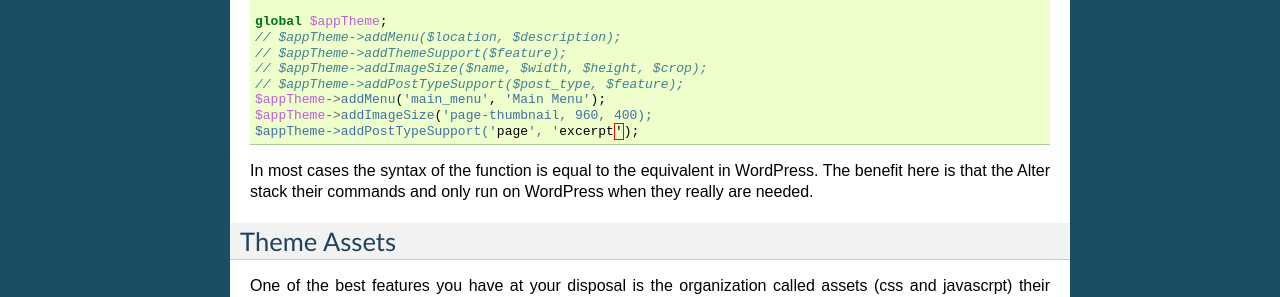
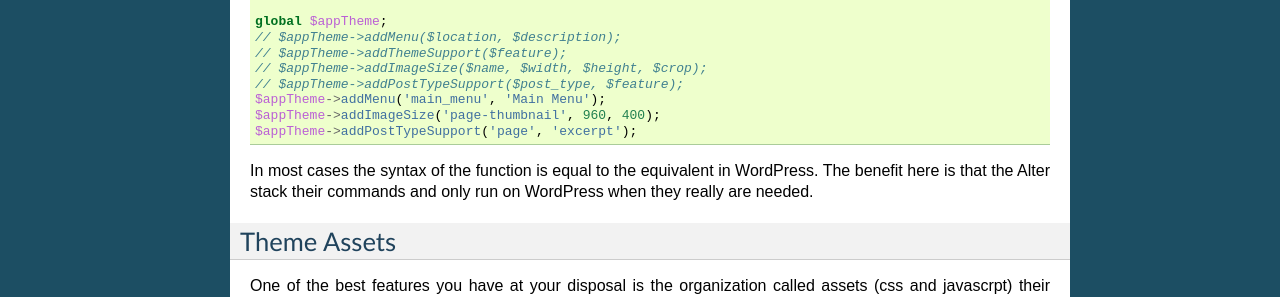
Before and after one commit to vinicius73/docs-1, a Sphinx documentation site: the page built from source/theme.rst, in a window 1280 px wide. Shown: the part 352-649 px from the top of the page. Built offline with Sphinx 7.4.7, drawn with Linux system fonts in a browser that asks for light colours.

Commit message:
syntax fix

```diff
--- a/source/theme.rst
+++ b/source/theme.rst
@@ -25,7 +25,7 @@
 	// $appTheme->addImageSize($name, $width, $height, $crop);
 	// $appTheme->addPostTypeSupport($post_type, $feature);
 	$appTheme->addMenu('main_menu', 'Main Menu');
-	$appTheme->addImageSize('page-thumbnail, 960, 400);
+	$appTheme->addImageSize('page-thumbnail', 960, 400);
 	$appTheme->addPostTypeSupport('page', 'excerpt');
 
 
```
